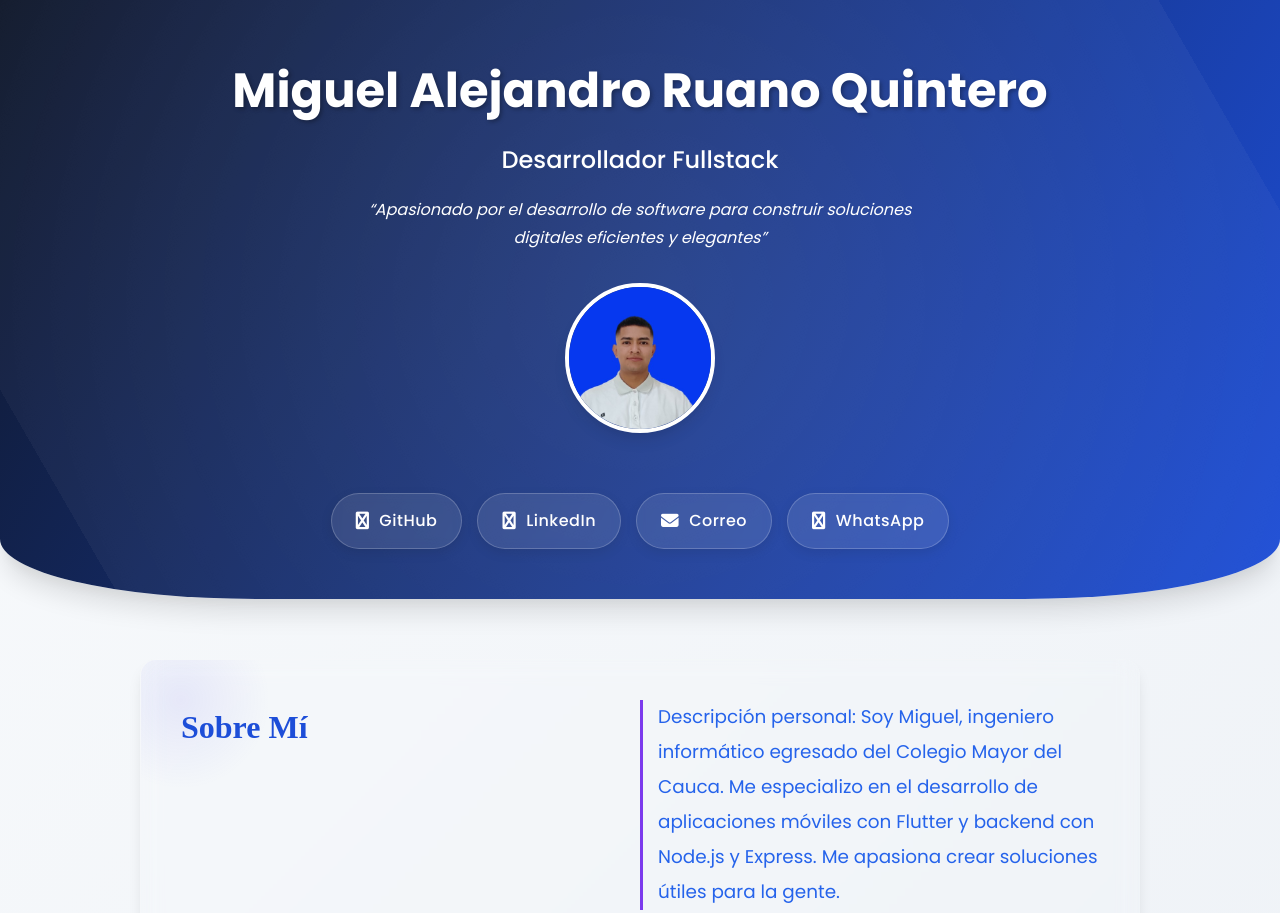
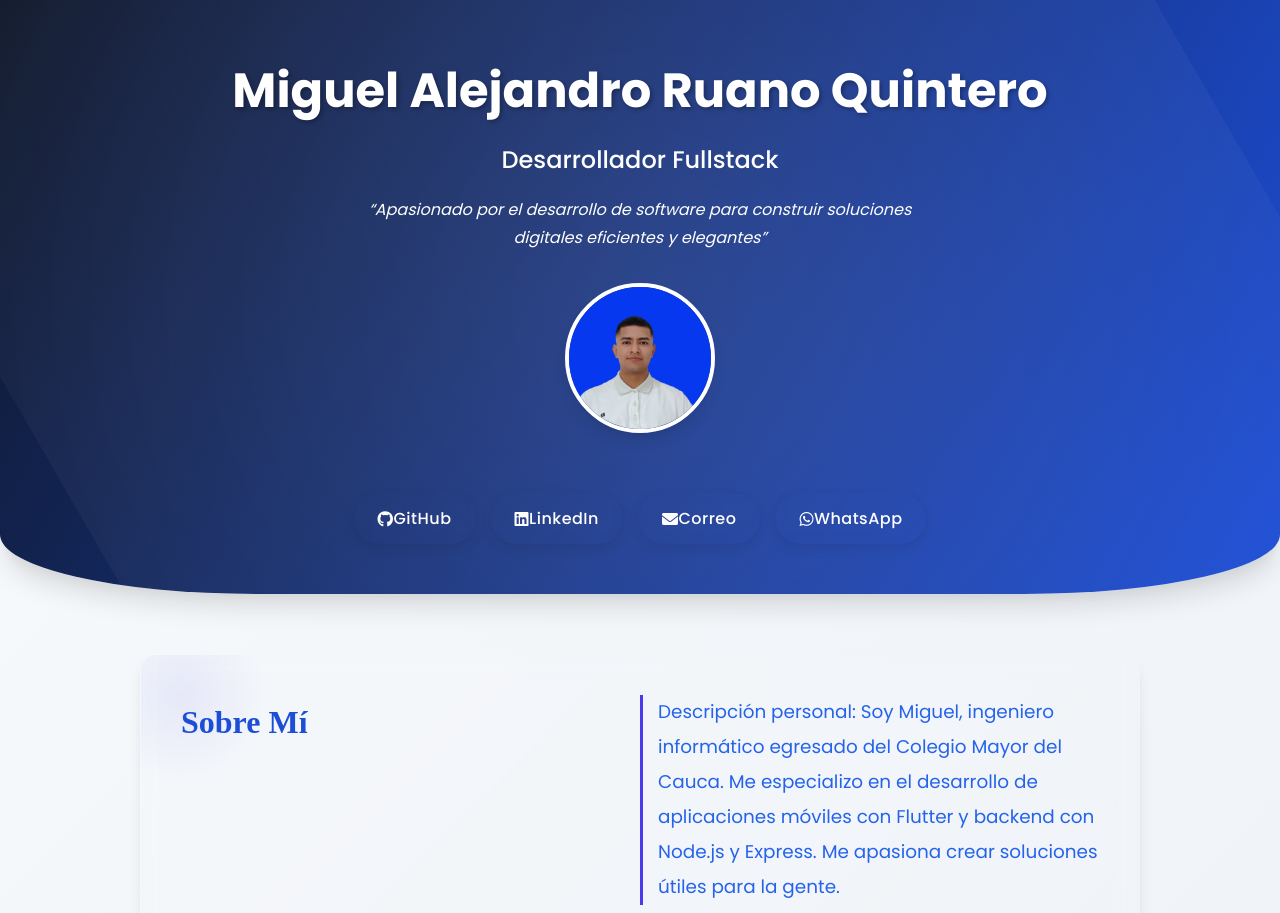
Before and after one commit to ruanomiguel/portafolio, a plain HTML site: page index.html in a window 1280 px wide. Shown: the top 913 px of the page. Drawn offline with Linux system fonts and the light colour scheme.

Commit message:
arreglo de iconos duplicados

```diff
--- a/index.html
+++ b/index.html
@@ -4,6 +4,7 @@
     <meta charset="UTF-8">
     <meta name="viewport" content="width=device-width, initial-scale=1.0">
     <link rel="stylesheet" href="styles.css">
+    <link rel="stylesheet" href="https://cdnjs.cloudflare.com/ajax/libs/font-awesome/6.0.0-beta3/css/all.min.css">
     <title>Portafolio de Desarrollador</title>
 </head>
 <body>
@@ -13,10 +14,10 @@
         <p>“Apasionado por el desarrollo de software para construir soluciones digitales eficientes y elegantes”</p>
         <img src="foto.jpg" alt="Foto Profesional" />
         <div class="contact-buttons">
-            <a href="https://github.com/ruanomiguel" target="_blank">GitHub</a>
-            <a href="https://www.linkedin.com/in/miguel-ruano" target="_blank">LinkedIn</a>
-            <a href="mailto:ruanomiguelalejandro@gmail.com">Correo</a>
-            <a href="https://wa.me/3148171914">WhatsApp</a>
+            <a href="https://github.com/ruanomiguel" target="_blank"><i class="fab fa-github"></i> GitHub</a>
+            <a href="https://www.linkedin.com/in/miguel-ruano" target="_blank"><i class="fab fa-linkedin"></i> LinkedIn</a>
+            <a href="mailto:ruanomiguelalejandro@gmail.com"><i class="fas fa-envelope"></i> Correo</a>
+            <a href="https://wa.me/3148171914"><i class="fab fa-whatsapp"></i> WhatsApp</a>
         </div>
     </header>
 
@@ -49,7 +50,7 @@
     <section id="tech-stack">
         <h2>Stack Tecnológico</h2>
         <p>Frontend: HTML, CSS, JavaScript, React, Flutter, Next.js</p>
-        <p>Backend: Node.js, Express, Java (Spring), Python (Django),Aangular, MySQL, MongoDB</p>
+        <p>Backend: Node.js, Express, Java (Spring), Python (Django),Angular, MySQL, MongoDB</p>
         <p>Otros: Git, GitHub, Firebase, Postman, Figma, Docker</p>
     </section>
 
--- a/styles.css
+++ b/styles.css
@@ -6,7 +6,7 @@
   --primary: #2563eb;
   --primary-dark: #1d4ed8;
   --secondary: #0f172a;
-  --accent: #7c3aed;
+  --accent: #493aed;
   --light: #f8fafc;
   --dark: #1e293b;
   --success: #10b981;
@@ -153,14 +153,14 @@ header img:hover {
     animation: fadeIn 1.2s ease 0.8s backwards;
   }
 
-  .contact-buttons a {
+.contact-buttons a {
     display: inline-flex;
     align-items: center;
     justify-content: center;
     padding: 12px 24px;
-    background-color: rgba(255, 255, 255, 0.1);
-    border: 1px solid rgba(255, 255, 255, 0.2);
-    color: white;
+    background-color: transparent; /* Changed to transparent for real icon colors */
+    border: none; /* Removed border to avoid color issues */
+    color: inherit; /* Inherit color to ensure real icon colors */
     text-decoration: none;
     border-radius: 50px;
     font-weight: 500;
@@ -168,7 +168,7 @@ header img:hover {
     backdrop-filter: blur(5px);
     box-shadow: 0 4px 12px rgba(0, 0, 0, 0.1);
     transition: var(--transition);
-  }
+}
 
   .contact-buttons a:hover {
     background-color: var(--accent);
@@ -184,21 +184,6 @@ header img:hover {
     font-size: 1.1rem;
   }
 
-  .contact-buttons a[href*="github"]::before {
-    content: "\f09b";
-  }
-
-  .contact-buttons a[href*="linkedin"]::before {
-    content: "\f08c";
-  }
-
-  .contact-buttons a[href*="mailto"]::before {
-    content: "\f0e0";
-  }
-
-  .contact-buttons a[href*="wa.me"]::before {
-    content: "\f232";
-  }
 
   /* Main Content Layout */
   main {
```
